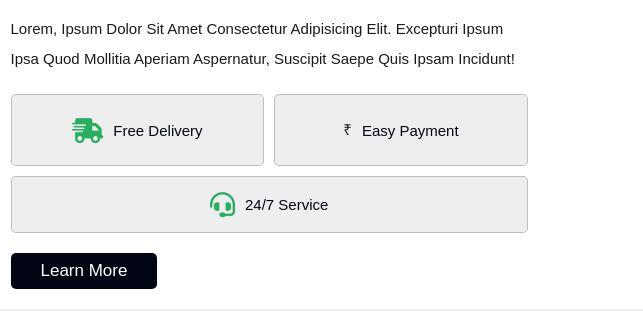
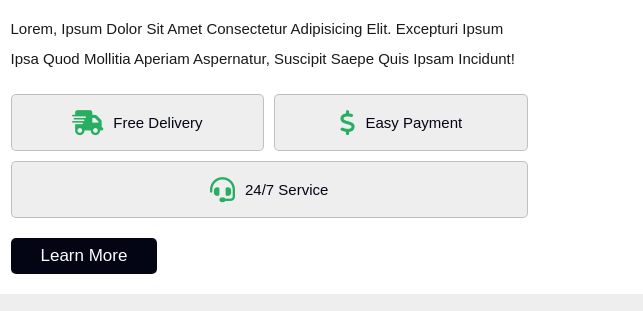
Before and after one commit to ravikrpatel01/restaurant-website, a plain HTML site: page index.html in a window 1280 px wide. Shown: the part 2627-2938 px from the top of the page, 637-1280 px from the left. Drawn offline with nearby package versions, Linux system fonts and the light colour scheme.

Commit message:
Update index.html

```diff
--- a/index.html
+++ b/index.html
@@ -383,8 +383,7 @@
                     </div>
 
                     <div class="icons">
-                        <!-- <i class="fas fa-dollar-sign"></i> -->
-                        <p class="rupees-sign">&#8377</p>
+                        <i class="fas fa-dollar-sign"></i>
                         <span>easy payment</span>
                     </div>
 
```
